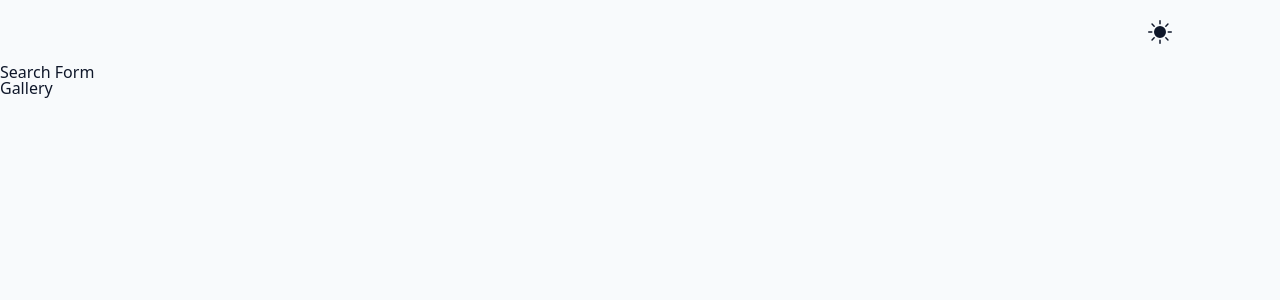
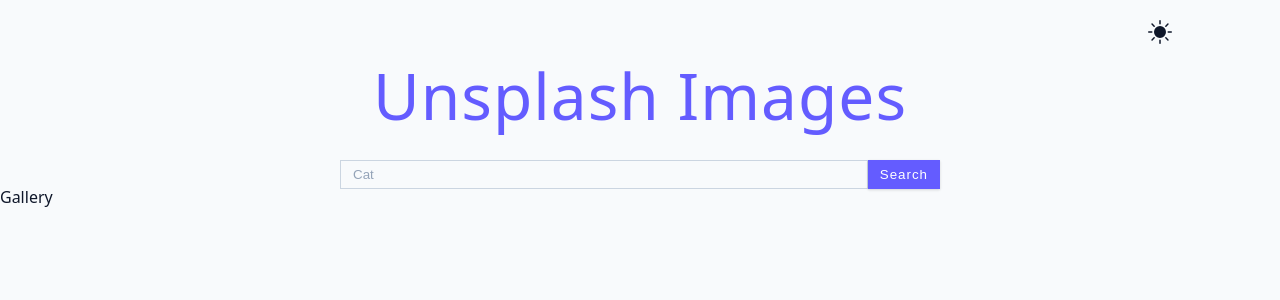
Before and after one commit to vsbron/course-all-in-one-2025, a React (Vite) app in the folder 07-unsplash-images/: page / in a window 1280 px wide. Shown: the top 300 px of the page. Built offline with nearby package versions, Linux system fonts and the light colour scheme.

Commit message:
07-unsplash-images - Initial set up of Search Form component

```diff
--- a/07-unsplash-images/src/SearchForm.jsx
+++ b/07-unsplash-images/src/SearchForm.jsx
@@ -1,6 +1,35 @@
 function SearchForm() {
+  // Form submit handler
+  const submitHandler = (e) => {
+    // Prevent default behavior
+    e.preventDefault();
+
+    // Get the input value
+    const searchValue = e.target.elements.search.value;
+
+    // Guard clause
+    if (!searchValue) return;
+
+    console.log(searchValue);
+  };
+
   // Returned JSX
-  return <div>Search Form</div>;
+  return (
+    <section>
+      <h1 className="title">unsplash images</h1>
+      <form className="search-form" onSubmit={submitHandler}>
+        <input
+          type="text"
+          className="form-input search-input"
+          name="search"
+          placeholder="Cat"
+        />
+        <button type="submit" className="btn">
+          Search
+        </button>
+      </form>
+    </section>
+  );
 }
 
 export default SearchForm;
```
Also changed, not shown: 07-unsplash-images/src/index.css (+7 -0 lines).
